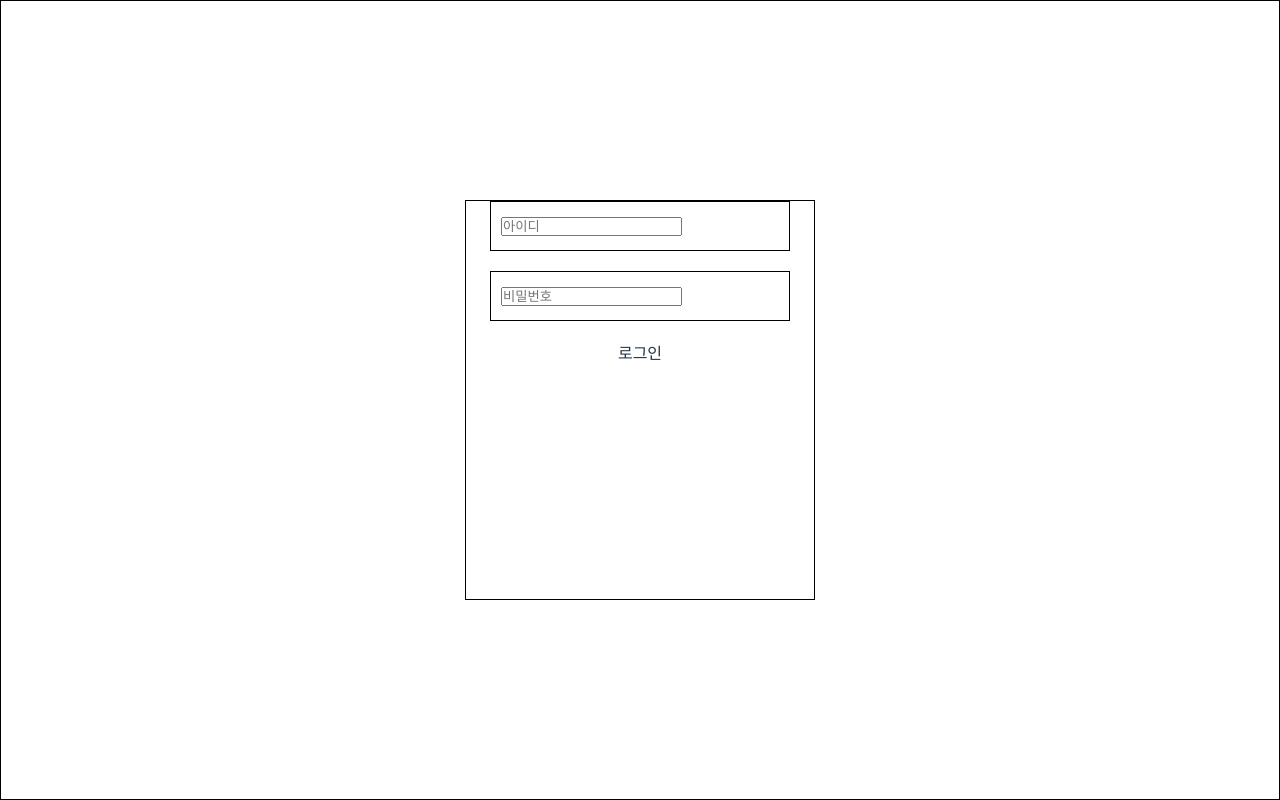
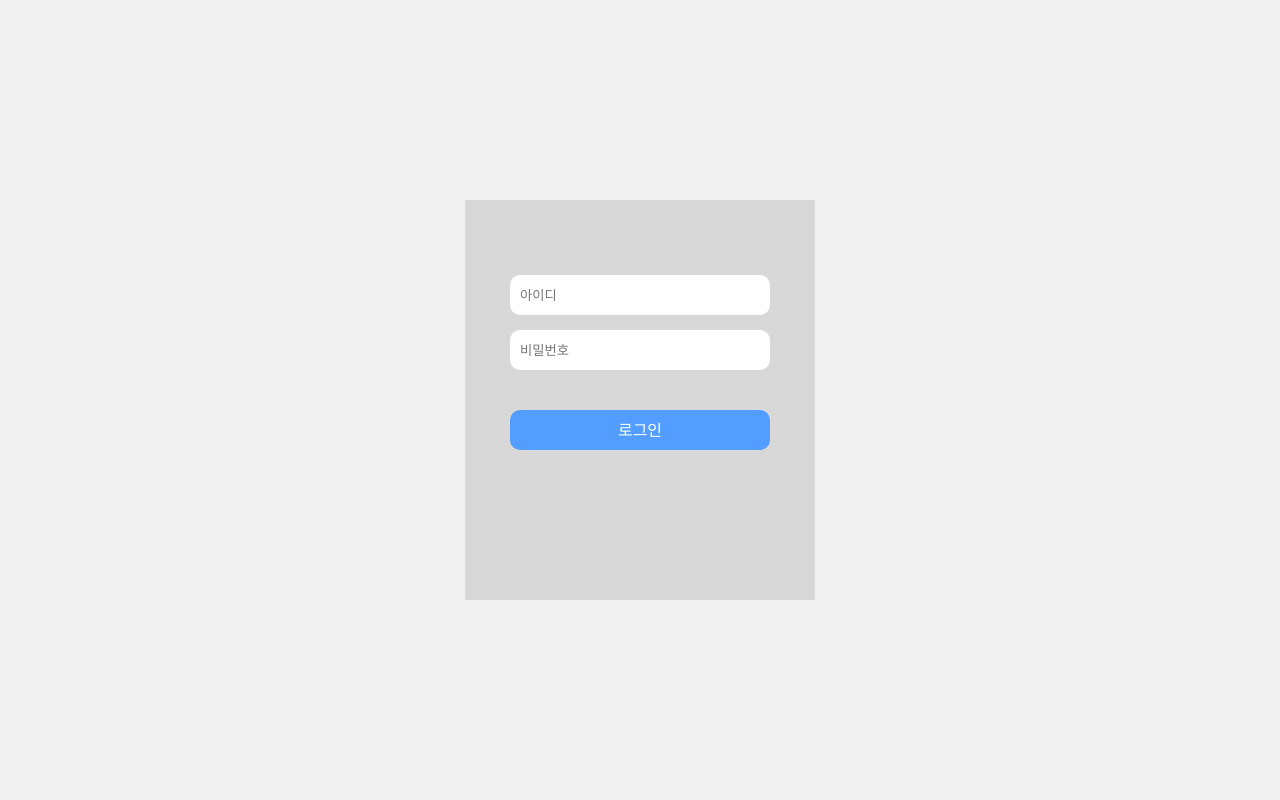
Before and after one commit to keodam/keodam-frontend-web, a React (Vite) app: page /login in a window 1280 px wide. Built offline with nearby package versions, Linux system fonts and the light colour scheme.

Commit message:
style: 로그인페이지 + 로그인 폼 스타일 추가

```diff
--- a/src/components/Admin/LoginForm.module.less
+++ b/src/components/Admin/LoginForm.module.less
@@ -1,23 +1,33 @@
 .loginForm {
   width: 350px;
   height: 400px;
-  border: 1px solid black;
+  // border: 1px solid black;
+
 
   display: flex;
   flex-direction: column;
   align-items: center;
-  gap: 20px;
+  gap: 40px;
+
+  background-color: #d8d8d8;
 }
+.idPw{
+  margin-top: 60px;
+}
+.formIdPw {
+  width: 260px;
+  height: 40px;
 
-.formIdPw {
-  width: 300px;
-  height: 50px;
-  border: 1px solid black;
+  // border: 1px solid black;
+  border-radius: 10px;
 
   display: flex;
   align-items: center;
 
+  margin-top: 15px;
   padding: 10px 5px;
+
+  background-color: white;
 }
 
 .idSelect {
@@ -26,7 +36,20 @@
 
 .pwInput {
   margin-left: 5px;
+  border: none;
+  outline: none;
 }
 
 .loginButton {
+  width: 260px;
+  height: 40px;
+  // border: 1px solid black;
+  border-radius: 10px;
+
+  display: flex;
+  align-items: center;
+  justify-content: center;
+
+  background-color: #529DFF;
+  color: white;
 }
--- a/src/components/Admin/LoginForm.tsx
+++ b/src/components/Admin/LoginForm.tsx
@@ -21,6 +21,7 @@ const LoginForm = () => {
   return (
     <div>
       <form className={style.loginForm}>
+        <div className={style.idPw}>
         <div className={style.formIdPw}>
           <input
             type="text"
@@ -55,6 +56,7 @@ const LoginForm = () => {
             onChange={handlePassWord}
           />
         </div>
+        </div>
         <div className={style.loginButton} onClick={handleLogin}>
           로그인
         </div>
--- a/src/pages/Admin/LoginPage.module.less
+++ b/src/pages/Admin/LoginPage.module.less
@@ -1,8 +1,10 @@
 .loginPage {
   width: 100vw;
   height: 100vh;
-  border: 1px solid black;
+  // border: 1px solid black;
   display: flex;
   justify-content: center;
   align-items: center;
+
+  background-color: #f1f1f1;
 }
```
